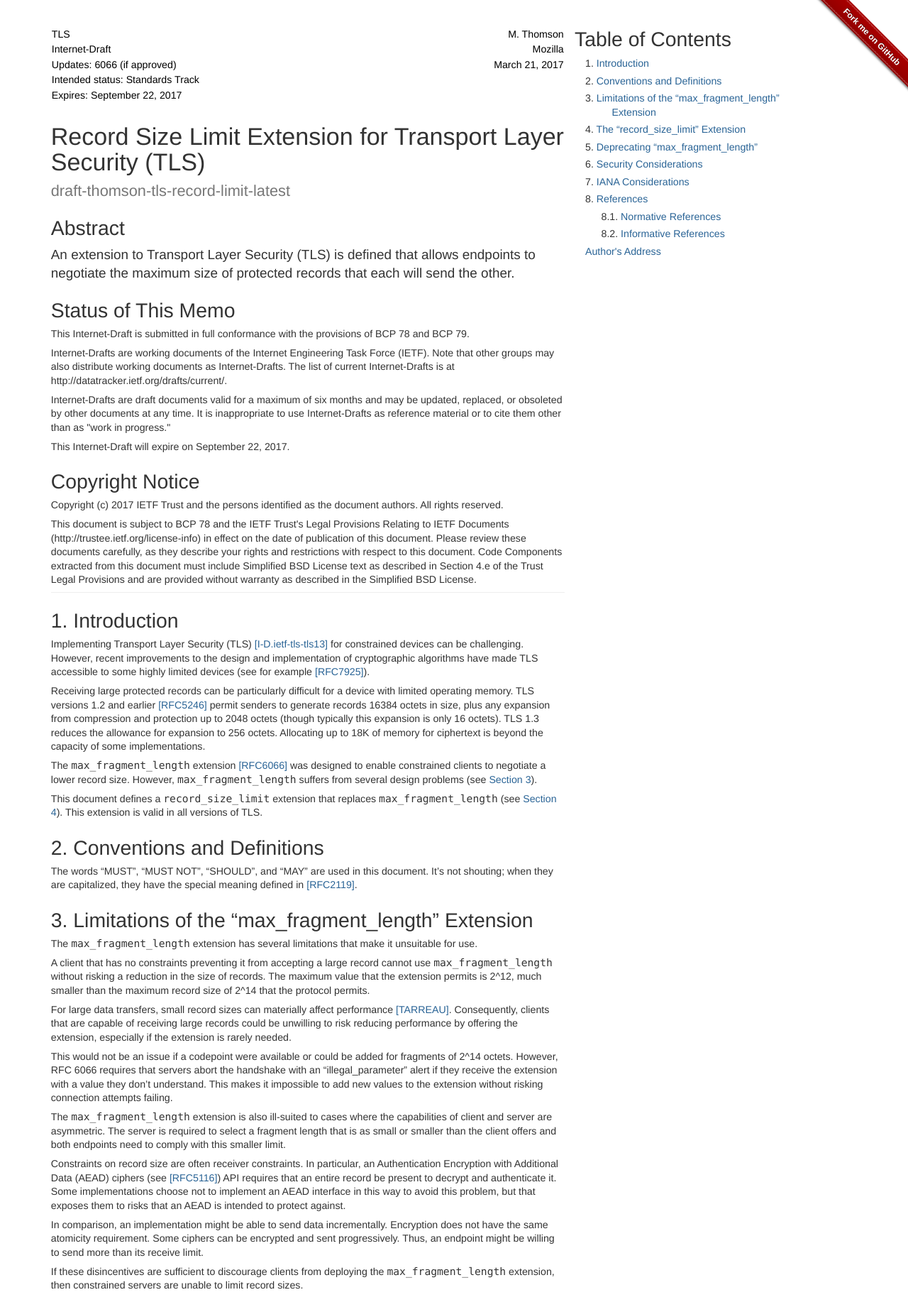
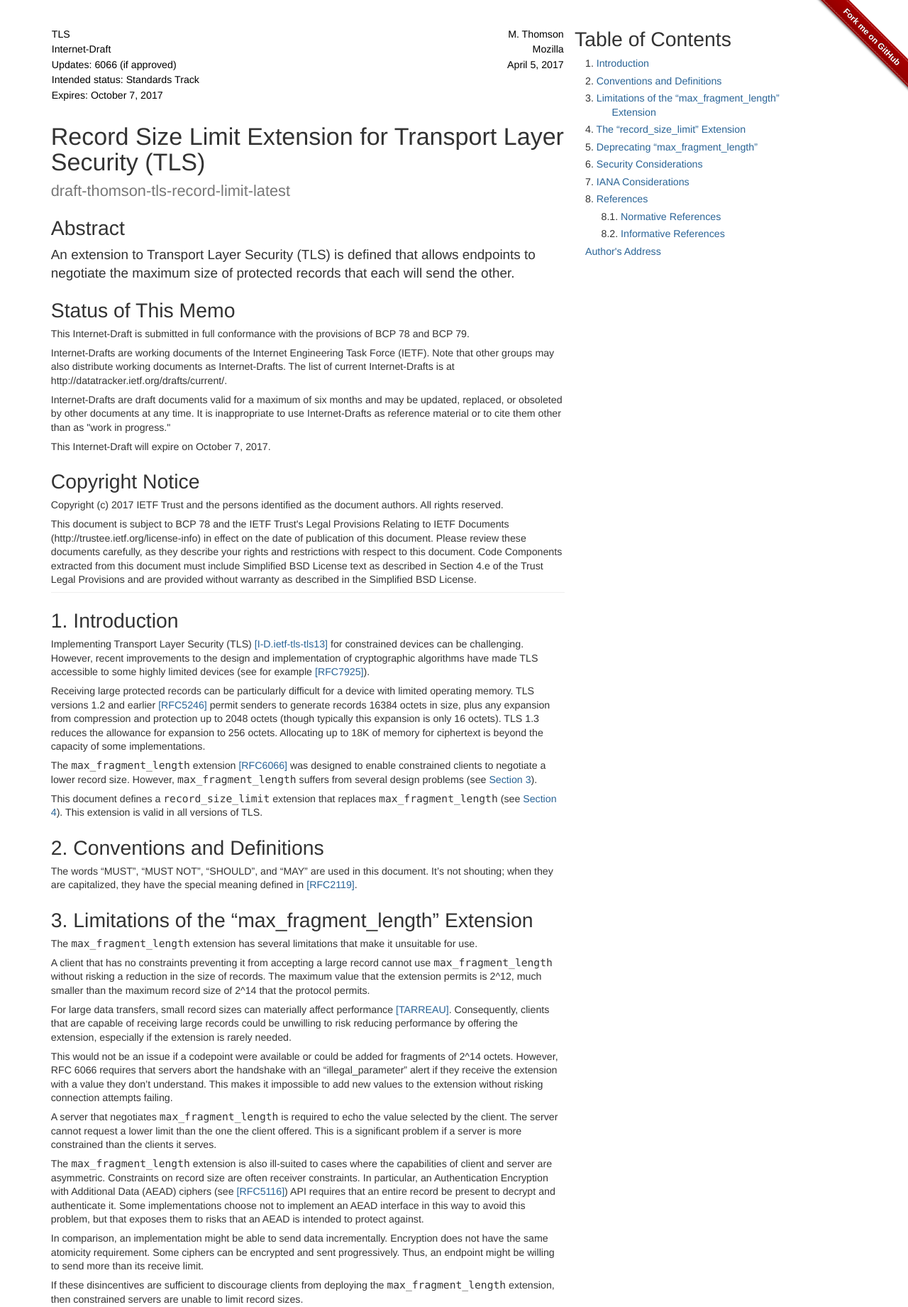
Before and after one commit to tlswg/tls-record-limit, a plain HTML site: page draft-thomson-tls-record-limit.html in a window 1280 px wide. Shown: the top 1841 px of the page at 71% size. Drawn offline with Linux system fonts and the light colour scheme.

Commit message:
Script updating gh-pages from 5051d51. [ci skip]

```diff
--- a/draft-thomson-tls-record-limit.html
+++ b/draft-thomson-tls-record-limit.html
@@ -295,7 +295,7 @@ address {
 
   <meta name="dct.creator" content="Thomson, M." />
   <meta name="dct.identifier" content="urn:ietf:id:draft-thomson-tls-record-limit-latest" />
-  <meta name="dct.issued" scheme="ISO8601" content="2017-3-21" />
+  <meta name="dct.issued" scheme="ISO8601" content="2017-4-5" />
   <meta name="dct.abstract" content="An extension to Transport Layer Security (TLS) is defined that allows endpoints to negotiate the maximum size of protected records that each will send the other." />
   <meta name="description" content="An extension to Transport Layer Security (TLS) is defined that allows endpoints to negotiate the maximum size of protected records that each will send the other." />
 
@@ -316,14 +316,14 @@ address {
 </tr>
 <tr>
   <td class="left">Updates: 6066 (if approved)</td>
-  <td class="right">March 21, 2017</td>
+  <td class="right">April 5, 2017</td>
 </tr>
 <tr>
   <td class="left">Intended status: Standards Track</td>
   <td class="right"></td>
 </tr>
 <tr>
-  <td class="left">Expires: September 22, 2017</td>
+  <td class="left">Expires: October 7, 2017</td>
   <td class="right"></td>
 </tr>
 
@@ -344,7 +344,7 @@ address {
 <p>This Internet-Draft is submitted in full conformance with the provisions of BCP 78 and BCP 79.</p>
 <p>Internet-Drafts are working documents of the Internet Engineering Task Force (IETF).  Note that other groups may also distribute working documents as Internet-Drafts.  The list of current Internet-Drafts is at http://datatracker.ietf.org/drafts/current/.</p>
 <p>Internet-Drafts are draft documents valid for a maximum of six months and may be updated, replaced, or obsoleted by other documents at any time.  It is inappropriate to use Internet-Drafts as reference material or to cite them other than as "work in progress."</p>
-<p>This Internet-Draft will expire on September 22, 2017.</p>
+<p>This Internet-Draft will expire on October 7, 2017.</p>
 <h1 id="rfc.copyrightnotice">
   <a href="#rfc.copyrightnotice">Copyright Notice</a>
 </h1>
@@ -383,8 +383,8 @@ address {
 <p id="rfc.section.3.p.2">A client that has no constraints preventing it from accepting a large record cannot use <samp>max_fragment_length</samp> without risking a reduction in the size of records.  The maximum value that the extension permits is 2^12, much smaller than the maximum record size of 2^14 that the protocol permits.</p>
 <p id="rfc.section.3.p.3">For large data transfers, small record sizes can materially affect performance <a href="#TARREAU">[TARREAU]</a>.  Consequently, clients that are capable of receiving large records could be unwilling to risk reducing performance by offering the extension, especially if the extension is rarely needed.</p>
 <p id="rfc.section.3.p.4">This would not be an issue if a codepoint were available or could be added for fragments of 2^14 octets.  However, RFC 6066 requires that servers abort the handshake with an &#8220;illegal_parameter&#8221; alert if they receive the extension with a value they don&#8217;t understand.  This makes it impossible to add new values to the extension without risking connection attempts failing.</p>
-<p id="rfc.section.3.p.5">The <samp>max_fragment_length</samp> extension is also ill-suited to cases where the capabilities of client and server are asymmetric.  The server is required to select a fragment length that is as small or smaller than the client offers and both endpoints need to comply with this smaller limit.</p>
-<p id="rfc.section.3.p.6">Constraints on record size are often receiver constraints.  In particular, an Authentication Encryption with Additional Data (AEAD) ciphers (see <a href="#RFC5116">[RFC5116]</a>) API requires that an entire record be present to decrypt and authenticate it.  Some implementations choose not to implement an AEAD interface in this way to avoid this problem, but that exposes them to risks that an AEAD is intended to protect against.</p>
+<p id="rfc.section.3.p.5">A server that negotiates <samp>max_fragment_length</samp> is required to echo the value selected by the client.  The server cannot request a lower limit than the one the client offered.  This is a significant problem if a server is more constrained than the clients it serves.</p>
+<p id="rfc.section.3.p.6">The <samp>max_fragment_length</samp> extension is also ill-suited to cases where the capabilities of client and server are asymmetric.  Constraints on record size are often receiver constraints.  In particular, an Authentication Encryption with Additional Data (AEAD) ciphers (see <a href="#RFC5116">[RFC5116]</a>) API requires that an entire record be present to decrypt and authenticate it.  Some implementations choose not to implement an AEAD interface in this way to avoid this problem, but that exposes them to risks that an AEAD is intended to protect against.</p>
 <p id="rfc.section.3.p.7">In comparison, an implementation might be able to send data incrementally.  Encryption does not have the same atomicity requirement.  Some ciphers can be encrypted and sent progressively.  Thus, an endpoint might be willing to send more than its receive limit.</p>
 <p id="rfc.section.3.p.8">If these disincentives are sufficient to discourage clients from deploying the <samp>max_fragment_length</samp> extension, then constrained servers are unable to limit record sizes.</p>
 <h1 id="rfc.section.4"><a href="#rfc.section.4">4.</a> <a href="#max-record" id="max-record">The &#8220;record_size_limit&#8221; Extension</a></h1>
@@ -397,7 +397,7 @@ address {
 <p id="rfc.section.4.p.4">An endpoint that supports all record sizes can include any limit up to the protocol-defined limit for maximum record size.  For TLS 1.3 and earlier, that limit is 2^14 octets.  Higher values are currently reserved for future versions of the protocol that may allow larger records; an endpoint MUST NOT send a value higher than the protocol-defined maximum record size unless explicitly allowed by such a future version or extension.</p>
 <p id="rfc.section.4.p.5">Even if a larger record size limit is provided by a peer, an endpoint MUST NOT send records larger than the protocol-defined limit, unless explicitly allowed by a future TLS version or extension.</p>
 <p id="rfc.section.4.p.6">The size limit expressed in the <samp>record_size_limit</samp> extension doesn&#8217;t account for expansion due to compression or record protection.  It is expected that a constrained device will disable compression and know - and account for - the maximum expansion possible due to record protection based on the cipher suites it offers or selects.  Note that up to 256 octets of padding and padding length can be added to block ciphers.</p>
-<p id="rfc.section.4.p.7">The record size limit only applies to protected records that are sent toward a peer.  An endpoint MAY send records that are larger than the limit it advertises.</p>
+<p id="rfc.section.4.p.7">The record size limit only applies to records sent toward the endpoint that advertises the limit.  An endpoint MAY send records that are larger than the limit it advertises as its own limit.</p>
 <p id="rfc.section.4.p.8">Clients SHOULD advertise the <samp>record_size_limit</samp> extension, even if they have no need to limit the size of records.  This allows servers to apply a limit at their discretion.  If this extension is not negotiated, endpoints can send records of any size permitted by the protocol or other negotiated extensions.</p>
 <p id="rfc.section.4.p.9">Endpoints MUST NOT send a <samp>record_size_limit</samp> extension with a value smaller than 64.  An endpoint MUST treat receipt of a smaller value as a fatal error and generate an &#8220;illegal_parameter&#8221; alert.</p>
 <p id="rfc.section.4.p.10">In TLS 1.3, the server sends the <samp>record_size_limit</samp> extension in the EncryptedExtensions message.</p>
```
Also changed, not shown: index.html (+7 -7 lines), draft-thomson-tls-record-limit.txt.
